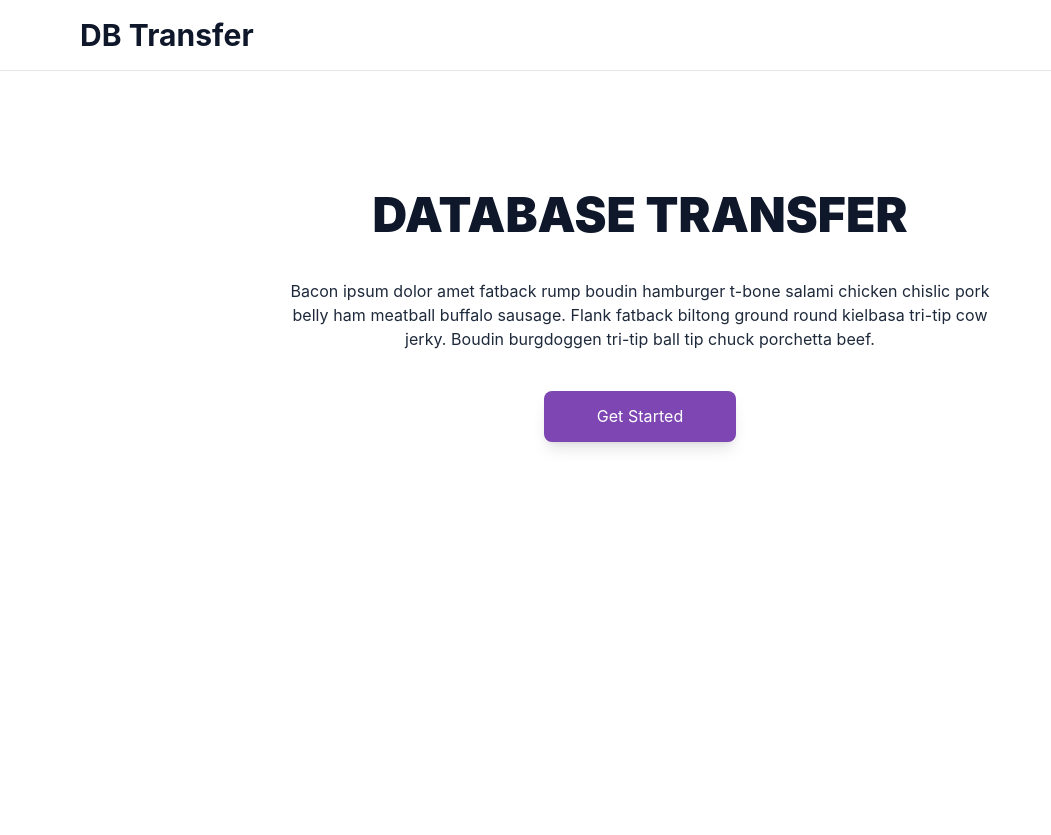
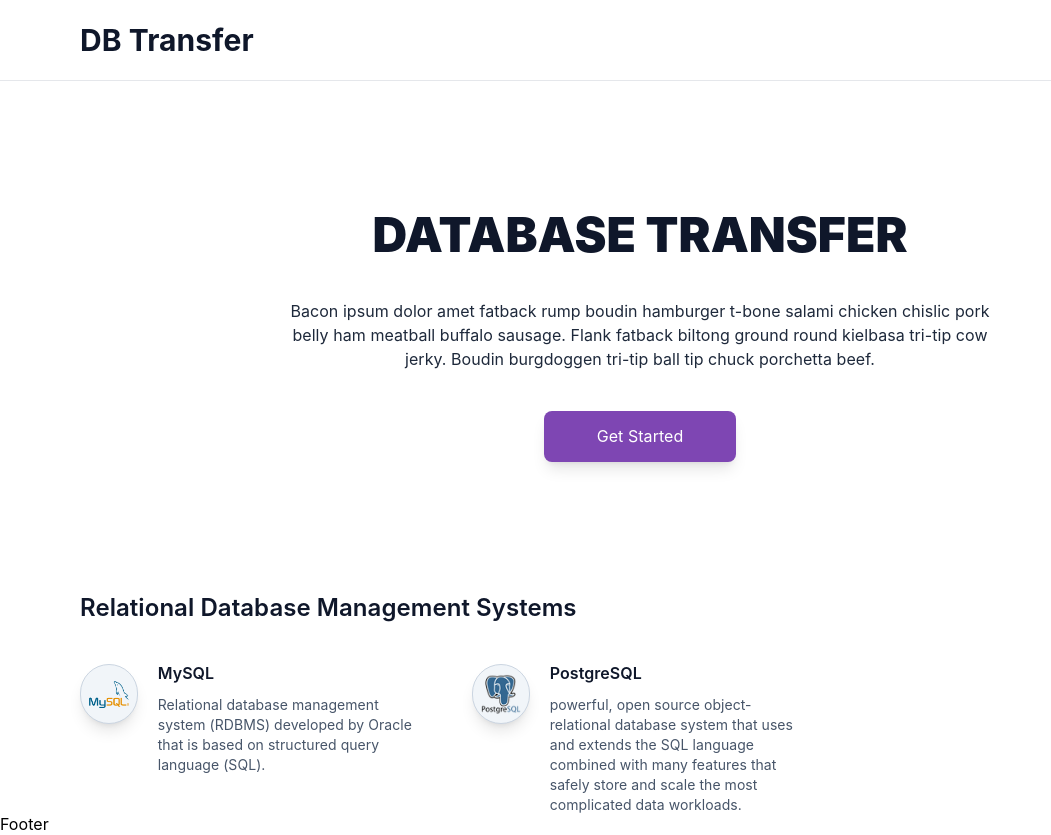
Before and after one commit to uduma-sonia/db-transfer, a Next.js app: page / in a window 1280 px wide. Shown: the whole page, without its empty margins (0-1051 px from the left). Before the commit the page ends 800 px from the top, so only its background shows below. Built offline with nearby package versions, Linux system fonts and the light colour scheme.

Commit message:
[feat] hero section

```diff
--- a/package.json
+++ b/package.json
@@ -29,6 +29,7 @@
     "react-dom": "18.2.0",
     "react-hook-form": "^7.43.1",
     "react-icons": "^4.7.1",
+    "sharp": "^0.31.3",
     "typescript": "4.9.5",
     "zod": "^3.20.6"
   },
--- /dev/null
+++ b/src/components/Home/Databases.tsx
@@ -0,0 +1,52 @@
+import React from 'react'
+import Image from 'next/image'
+
+export default function Databases() {
+  const dbList = [
+    {
+      label: 'MySQL',
+      image: '/images/mysql-logo.png',
+      description:
+        'Relational database management system (RDBMS) developed by Oracle that is based on structured query language (SQL).',
+    },
+    {
+      label: 'PostgreSQL',
+      image: '/images/postgresql-logo.png',
+      description:
+        'powerful, open source object-relational database system that uses and extends the SQL language combined with many features that safely store and scale the most complicated data workloads.',
+    },
+  ]
+
+  return (
+    <div className="max-w-[1300px] mx-auto px-5 md:px-12 xl:px-20">
+      <h2 className="text-2xl text-dark font-semibold">
+        Relational Database Management Systems
+      </h2>
+
+      <div className="grid grid-cols-3 gap-14 mt-10">
+        {dbList.map((item) => {
+          return (
+            <div className="flex gap-5" key={item.label}>
+              <div className="border border-slate-300 bg-slate-100 shadow-lg w-[60px] h-[60px] rounded-full flex justify-center items-center">
+                <Image
+                  alt=""
+                  src={item.image}
+                  width={40}
+                  height={40}
+                  priority
+                />
+              </div>
+
+              <div className="w-4/5">
+                <h4 className="font-semibold text-dark">{item.label}</h4>
+                <p className="text-sm text-slate-600 mt-3">
+                  {item.description}
+                </p>
+              </div>
+            </div>
+          )
+        })}
+      </div>
+    </div>
+  )
+}
--- a/src/components/Home/Hero.tsx
+++ b/src/components/Home/Hero.tsx
@@ -3,7 +3,7 @@ import React from 'react'
 export default function Hero() {
   return (
     <div className="max-w-[1300px] mx-auto px-5 md:px-12 xl:px-20">
-      <div className="pt-[120px]">
+      <div className="py-[130px]">
         <h1 className="text-5xl text-center text-dark font-black">
           DATABASE TRANSFER
         </h1>
--- a/src/containers/Home/index.jsx
+++ b/src/containers/Home/index.jsx
@@ -1,14 +1,20 @@
 import React from 'react'
-import Navbar from '../Layout/Navbar'
 import dynamic from 'next/dynamic'
 
-const [Hero] = [dynamic(() => import('@components/Home/Hero'))]
+const [Navbar, Hero, Databases, Footer] = [
+  dynamic(() => import('../Layout/Navbar')),
+  dynamic(() => import('@components/Home/Hero')),
+  dynamic(() => import('@components/Home/Databases')),
+  dynamic(() => import('../Layout/Footer')),
+]
 
 export default function Home() {
   return (
     <div>
       <Navbar />
       <Hero />
+      <Databases />
+      <Footer />
     </div>
   )
 }
--- /dev/null
+++ b/src/containers/Layout/Footer.tsx
@@ -0,0 +1,5 @@
+import React from 'react'
+
+export default function Footer() {
+  return <div>Footer</div>
+}
--- a/src/containers/Layout/Navbar.tsx
+++ b/src/containers/Layout/Navbar.tsx
@@ -3,7 +3,7 @@ import React from 'react'
 export default function Navbar() {
   return (
     <div className="border-b">
-      <nav className="max-w-[1300px] mx-auto px-5 md:px-12 xl:px-20 h-[70px]">
+      <nav className="max-w-[1300px] mx-auto px-5 md:px-12 xl:px-20 h-[80px]">
         <div className="h-full flex items-center">
           <h1 className="text-dark font-bold text-3xl">DB Transfer</h1>
         </div>
```
Also changed, not shown: 1 other file (tests, documents, lock files or other folders).
